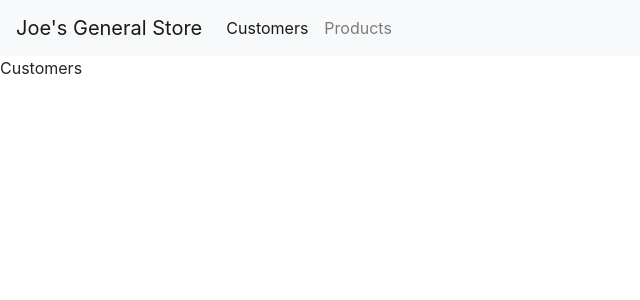
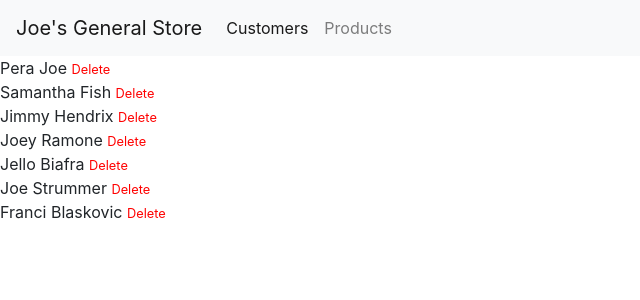
Before and after one commit to pedja77/store-app, a Vue app: page /#/customers in a window 1280 px wide. Shown: the top 300 px of the page, without its empty margins (0-640 px from the left). Built offline with nearby package versions, Linux system fonts and the light colour scheme.

Commit message:
Customers service

```diff
--- /dev/null
+++ b/src/components/CustomersList.vue
@@ -0,0 +1,31 @@
+<template>
+    <div>
+        <ul class="list-unstyled">
+            <li class="list-unstyled-item"
+                v-for="(customer, key) in customers"
+                :key="customer.id">
+                {{ customer.firstName }} {{ customer.lastName }} <a href="#" @click="deleteCustomer(customer)">
+                    <small style="color: red">Delete</small>
+                </a>
+            </li>
+        </ul>
+    </div>
+
+</template>
+
+<script>
+import { customerService } from '../utils/CustomerService'
+
+export default {
+    data() {
+        return {
+            customers: customerService.list()
+        }
+    },
+    methods: {
+        deleteCustomer(customer) {
+            customerService.deleteCustomer(customer)
+        }
+    }
+}
+</script>
--- a/src/pages/AppCustomers.vue
+++ b/src/pages/AppCustomers.vue
@@ -1,11 +1,15 @@
 <template>
   <div>
-      Customers
+      <CustomersList />
   </div>
 </template>
 
 <script>
+import CustomersList from '../components/CustomersList.vue'
+
 export default {
-
+    components: {
+        CustomersList
+    }
 }
 </script>
--- /dev/null
+++ b/src/utils/CustomerService.js
@@ -0,0 +1,23 @@
+const customers = [
+    { id: 1, firstName: 'Pera', lastName: 'Joe', email: 'p@p.p', purchasedProducts: []},
+    { id: 2, firstName: 'Samantha', lastName: 'Fish', email: 's@p.p', purchasedProducts: []},
+    { id: 3, firstName: 'Jimmy', lastName: 'Hendrix', email: 'h@p.p', purchasedProducts: []},
+    { id: 4, firstName: 'Joey', lastName: 'Ramone', email: 'r@p.p', purchasedProducts: []},
+    { id: 5, firstName: 'Jello', lastName: 'Biafra', email: 'b@p.p', purchasedProducts: []},
+    { id: 6, firstName: 'Joe', lastName: 'Strummer', email: 'js@p.p', purchasedProducts: []},
+    { id: 7, firstName: 'Franci', lastName: 'Blaskovic', email: 'b@p.p', purchasedProducts: []}
+]
+
+
+export default class CustomerService {
+
+    list() {
+        return customers
+    }
+
+    deleteCustomer(customer) {
+        customers.splice(customers.indexOf(customer), 1)
+    }
+}
+
+export const customerService = new CustomerService()
```
